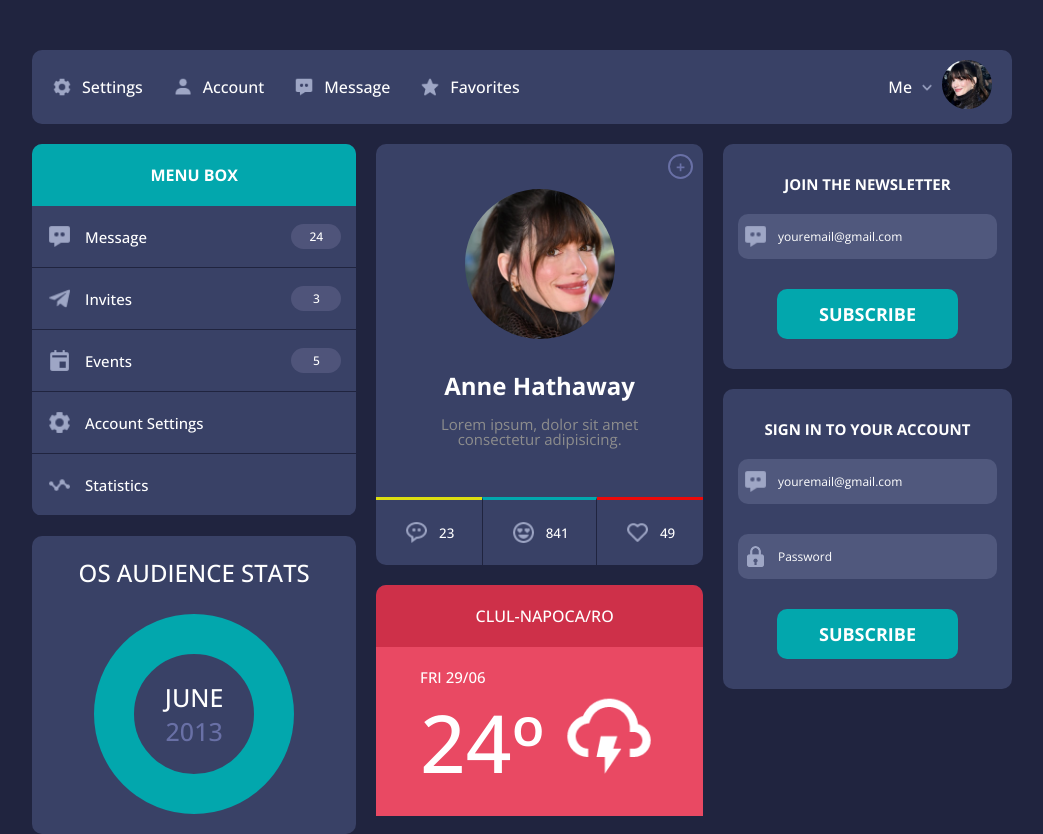
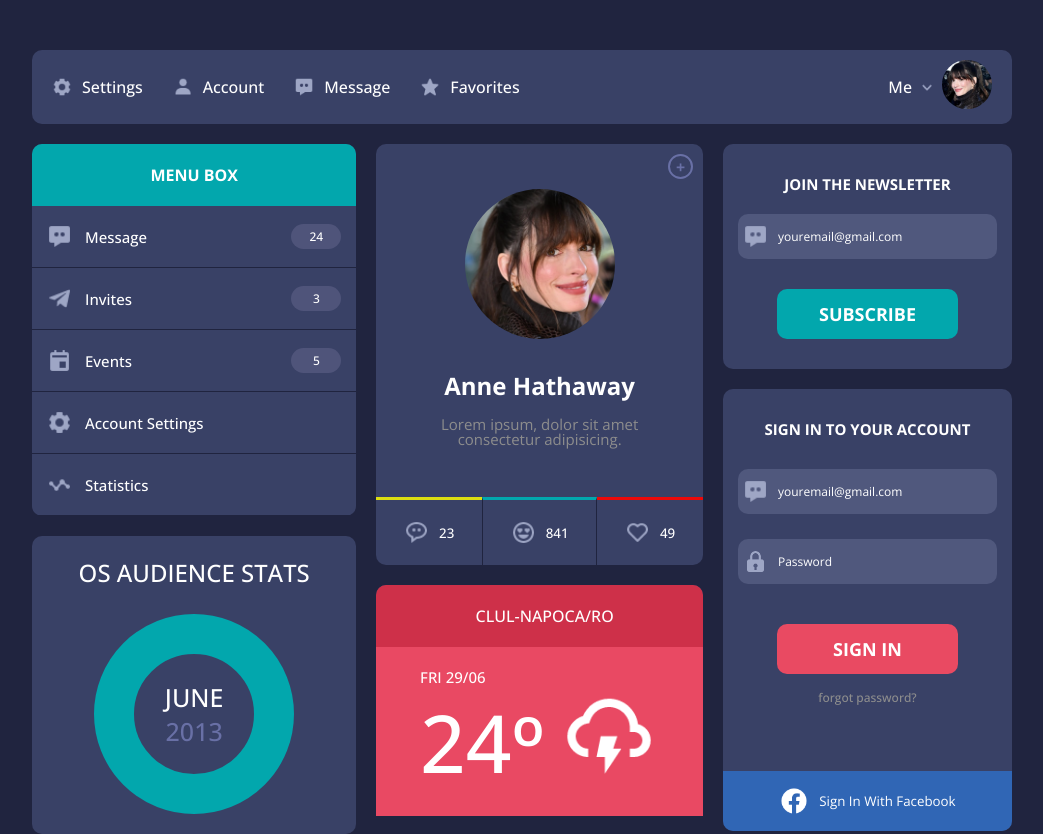
Before and after one commit to Sardor0795/Social_media, a plain HTML site: page index.html in a window 1280 px wide. Shown: the whole page, without its empty margins (118-1161 px from the left). Drawn offline with nearby package versions, Linux system fonts and the light colour scheme.

Commit message:
Add social card

```diff
--- a/css/style.css
+++ b/css/style.css
@@ -365,7 +365,7 @@ ul {
   width: 100px;
 }
 
-.cars-sub {
+.cards-sub {
   padding: 30px 15px;
   text-align: center;
 }
@@ -382,7 +382,7 @@ ul {
   display: flex;
   align-items: center;
   margin-bottom: 30px;
-    background-color: #50587D;
+  background-color: #50587d;
   padding: 10px 5px;
   border-radius: 10px;
 }
@@ -415,3 +415,54 @@ ul {
   border: unset;
   border-radius: 10px;
 }
+
+.card.cards-sub.social {
+  padding: 0;
+}
+
+.social-wr {
+  padding: 30px 15px;
+}
+
+.card.cards-sub.social .sub-input-wrapper {
+  margin-bottom: 25px;
+}
+
+.card.cards-sub.social .sub-title {
+    margin-bottom: 30px;
+  }
+
+.card.cards-sub.social .sub-btn {
+  background-color: #e94a62;
+  margin-top: 15px;
+  margin-bottom: 15px;
+}
+
+.f-password {
+  font-size: 12px;
+  text-align: center;
+  color: #8d8d8d;
+  margin-bottom: 35px;
+}
+
+.sign-btn {
+  width: 100%;
+  border-bottom-right-radius: 10px;
+  border-bottom-left-radius: 10px;
+  border: unset;
+  background-color: #3066b5;
+  color: #fff;
+  display: flex;
+  align-items: center;
+  justify-content: center;
+  padding: 15px;
+}
+
+.sign-img {
+  width: 30px;
+  margin-right: 10px;
+}
+
+.sign-text {
+  text-transform: capitalize;
+}
--- a/index.html
+++ b/index.html
@@ -127,7 +127,7 @@
                 </div>
             </div>
             <div class="social-card">
-                <div class="card cars-sub">
+                <div class="card cards-sub">
                     <h2 class="sub-title">join the newsletter</h2>
                     <div class="sub-input-wrapper">
                         <img class="sub-img" src="./img/message.png" alt="">
@@ -135,7 +135,8 @@
                     </div>
                     <button class="sub-btn">subscribe</button>
                 </div>
-                <div class="card cars-sub social">
+                <div class="card cards-sub social">
+                    <div class="social-wr">
                         <h2 class="sub-title">sign in to your account</h2>
                         <div class="sub-input-wrapper">
                             <img class="sub-img" src="./img/message.png" alt="">
@@ -145,7 +146,13 @@
                             <img class="sub-img" src="./img/lock.png" alt="">
                             <input class="sub-input" type="email" placeholder="Password">
                         </div>
-                    <button class="sub-btn">subscribe</button>
+                        <button class="sub-btn">sign in</button>
+                        <p class="f-password">forgot password?</p>
+                    </div>
+                    <button class="sign-btn">
+                        <img class="sign-img" src="./img/facebook.png" alt="">
+                        <span class="sign-text">sign in with facebook</span>
+                    </button>
                 </div>
             </div>
         </div>
```
Also changed, not shown: img/facebook.png (added). Lines whose indentation alone changed are shown as unchanged.
